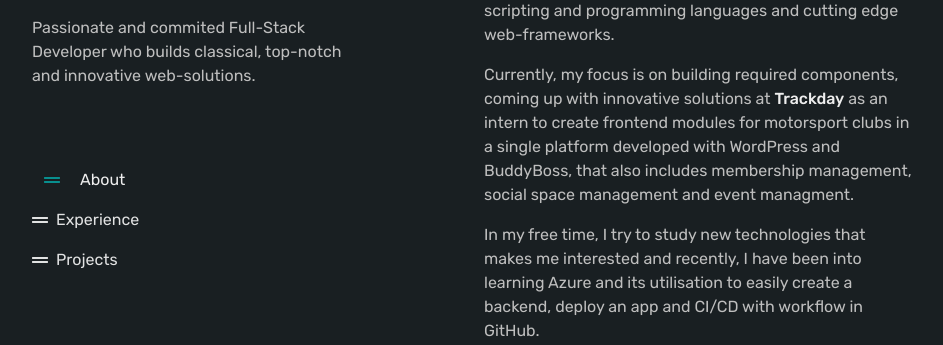
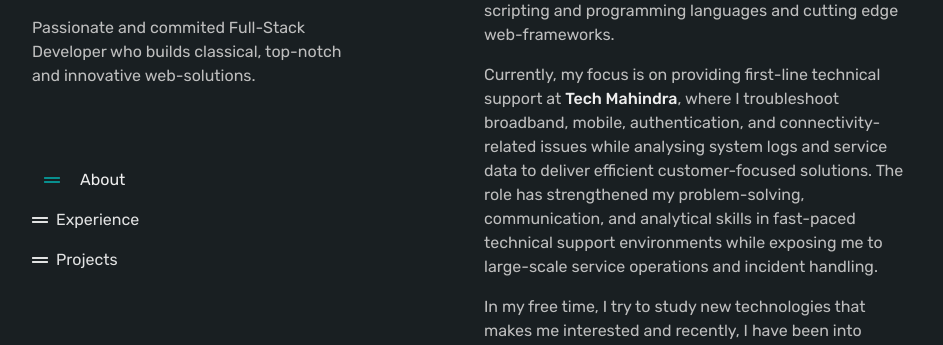
Before and after one commit to KDhanak/portfolio-v2, a React (Vite) app: page / in a window 1280 px wide. Shown: the part 137-482 px from the top of the page, without its empty margins (160-1103 px from the left). Built offline with nearby package versions, Linux system fonts and the light colour scheme; no server answers; the database is empty.

Commit message:
Resume and Details Change

```diff
--- a/src/components/Details/Details.tsx
+++ b/src/components/Details/Details.tsx
@@ -8,7 +8,7 @@ const Details: React.FC<DetailsProps> = ({children}) => {
     return(
         <div className="container overflow-auto">
             <p className="text-base font-sans text-left text-primary pb-4">I started working with web technologies and wrote my first few programs back in 2019 when I started my tertiary education. Since then, I have worked with various core scripting and programming languages and cutting edge web-frameworks.</p>
-            <p className="text-base font-sans text-left text-primary pb-4">Currently, my focus is on building required components, coming up with innovative solutions at <a className="text-accent-light font-medium hover:text-tertiary transition duration-500" href="https://trackday.com.au/" target='_blank' rel='noopener noreferrer'>Trackday</a> as an intern to create frontend modules for motorsport clubs in a single platform developed with WordPress and BuddyBoss, that also includes membership management, social space management and event managment.</p>
+            <p className="text-base font-sans text-left text-primary pb-4">Currently, my focus is on providing first-line technical support at <a className="text-accent-light font-medium hover:text-tertiary transition duration-500" href="https://www.techmahindra.com/" target='_blank' rel='noopener noreferrer'>Tech Mahindra</a>, where I troubleshoot broadband, mobile, authentication, and connectivity-related issues while analysing system logs and service data to deliver efficient customer-focused solutions. The role has strengthened my problem-solving, communication, and analytical skills in fast-paced technical support environments while exposing me to large-scale service operations and incident handling.</p>
             <p className="text-base font-sans text-left text-primary pb-4">In my free time, I try to study new technologies that makes me interested and recently, I have been into learning Azure and its utilisation to easily create a backend, deploy an app and CI/CD with workflow in GitHub.</p>
             <p className="text-base font-sans text-left text-primary pb-4">When I am not at my desk, I'm usually reading, learning about Quantum Computing or any other cross-field I am interested in, hanging out with my friends, playing table-tennis, badminton or chess. </p>
             {children}
--- a/src/components/Profile/Profile.tsx
+++ b/src/components/Profile/Profile.tsx
@@ -59,7 +59,7 @@ const Profile: React.FC<ProfileProps> = ({ onExperienceClick, onProjectClick, on
 
             <div className='flex fixed flex-col lg:bottom-32 lg:top-auto lg:right-auto top-10 right-16'>
                 <div className='group'>
-                    <a className='flex cursor-pointer text-secondary transition-all duration-300 font-normal group-hover:text-accent-tertiary_light' href='https://storage.googleapis.com/portfolio-v2-static-data/Resume-Kishan.docx'>
+                    <a className='flex cursor-pointer text-secondary transition-all duration-300 font-normal group-hover:text-accent-tertiary_light' href='https://storage.googleapis.com/portfolio-v2-static-data/Resume.docx'>
                         <p className='font-medium'>My Resume</p>
                         <HiDownload className='mt-1 ml-1' />
                     </a>
```
